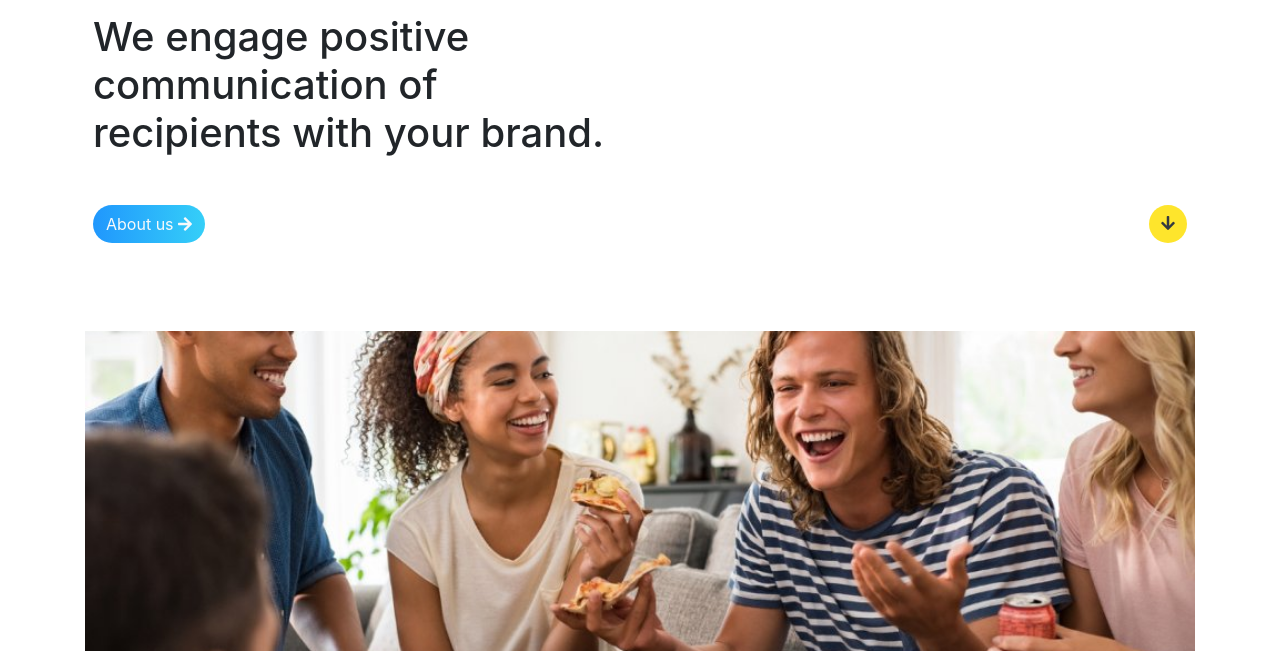
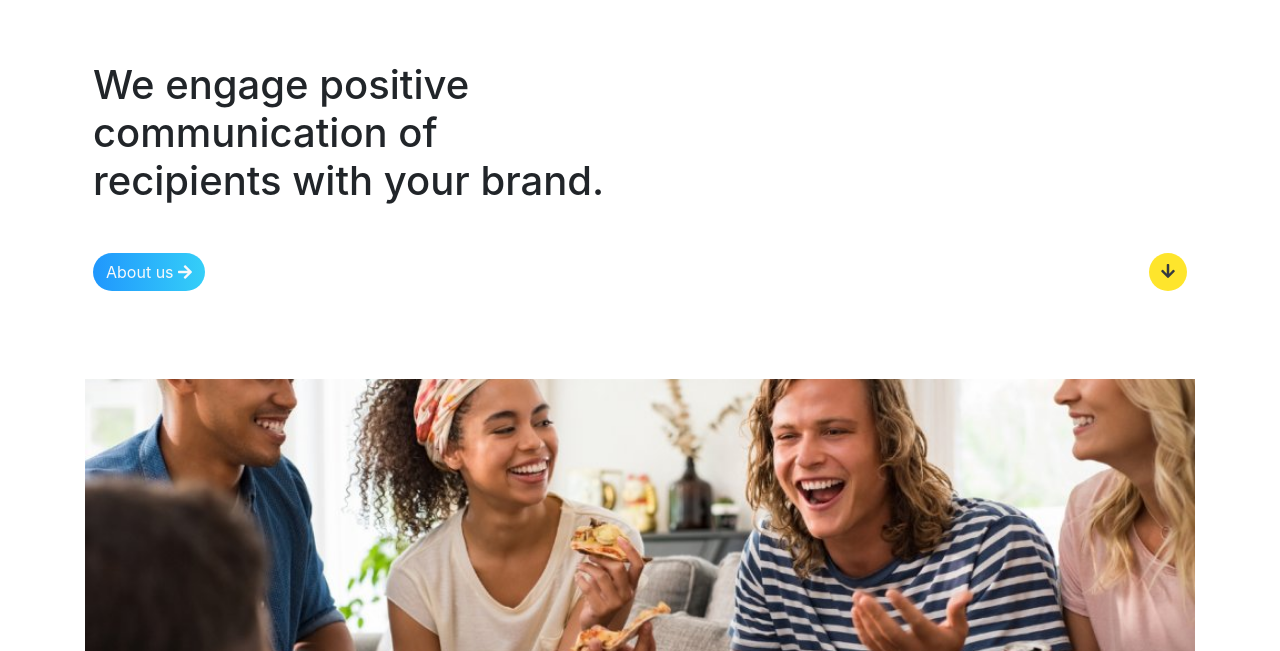
Before and after one commit to mcseptian/bootstrap-plate, a website: page index.html in a window 1280 px wide. Shown: the part 114-765 px from the top of the page. Drawn offline with nearby package versions, Linux system fonts and the light colour scheme.

Commit message:
chore(build): add spacing on header.

```diff
--- a/index.html
+++ b/index.html
@@ -96,7 +96,7 @@
 	<!-- section 2 -->
 
   <section class="row p-2" id="about">
-  <h1 class="col-sm-12 col-md-6 col-lg-6 mb-5">
+  <h1 class="col-sm-12 col-md-6 col-lg-6 my-5">
     We engage positive communication of recipients with your brand.
   </h1>
   <div class="col-sm-12 col-md-12 col-lg-12">
```
Also changed, not shown: 1 other file.
